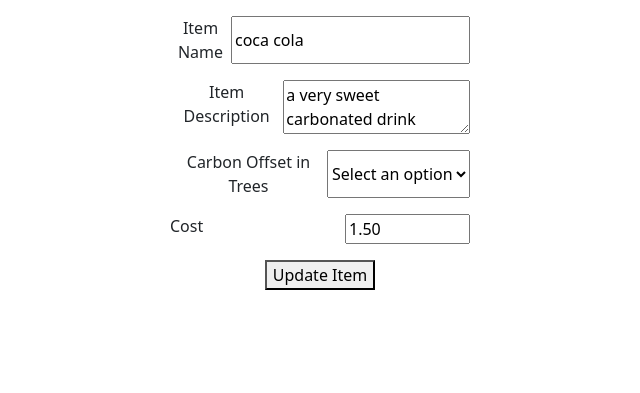
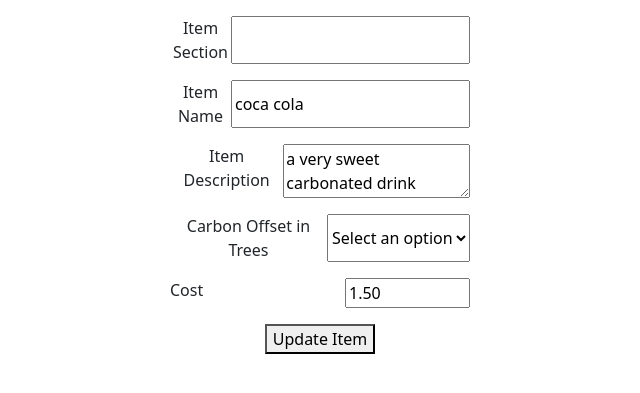
Before and after one commit to RevelDeng/CD_project, a Django app: page /admin/admin-page/edit-item/1/ in a window 1280 px wide. Shown: the top 393 px of the page, without its empty margins (320-960 px from the left). Run offline with Django 3.2, Linux system fonts and the light colour scheme; data comes from the database, SQL or seed files in the repository.

Commit message:
4th commit

```diff
--- a/marketplace/templates/edit_item.html
+++ b/marketplace/templates/edit_item.html
@@ -16,6 +16,12 @@
             <div class="form">
                 <form action="update-item/{{item.id}}/" method="post">
                     {% csrf_token %}
+                    <p>
+                        <label>
+                            Item Section
+                            <input name="item_section" required>
+                        </label>
+                    </p>
                     <p>
                         <label>
                             Item Name
--- a/marketplace/views.py
+++ b/marketplace/views.py
@@ -13,7 +13,7 @@ def add_item(request):
     else:
         Item.objects.create(
             name=request.POST['item_name'], description=request.POST['item_description'],
-            carbon_offset_in_trees=request.POST['item_carbon_offset'], cost=request.POST['item_cost']
+            carbon_offset_in_trees=request.POST['item_carbon_offset'], cost=request.POST['item_cost'], sections=request.POST['item_section']
         )
         return redirect('admin_page')
 
@@ -35,6 +35,7 @@ def update_item(request, item_id, same_item_id):
         item.description = request.POST['item_description']
         item.carbon_offset_in_trees = request.POST['item_carbon_offset']
         item.cost = request.POST['item_cost']
+        item.sections=request.POST['item_section']
         item.save()
         return redirect('admin_page')
 
```
